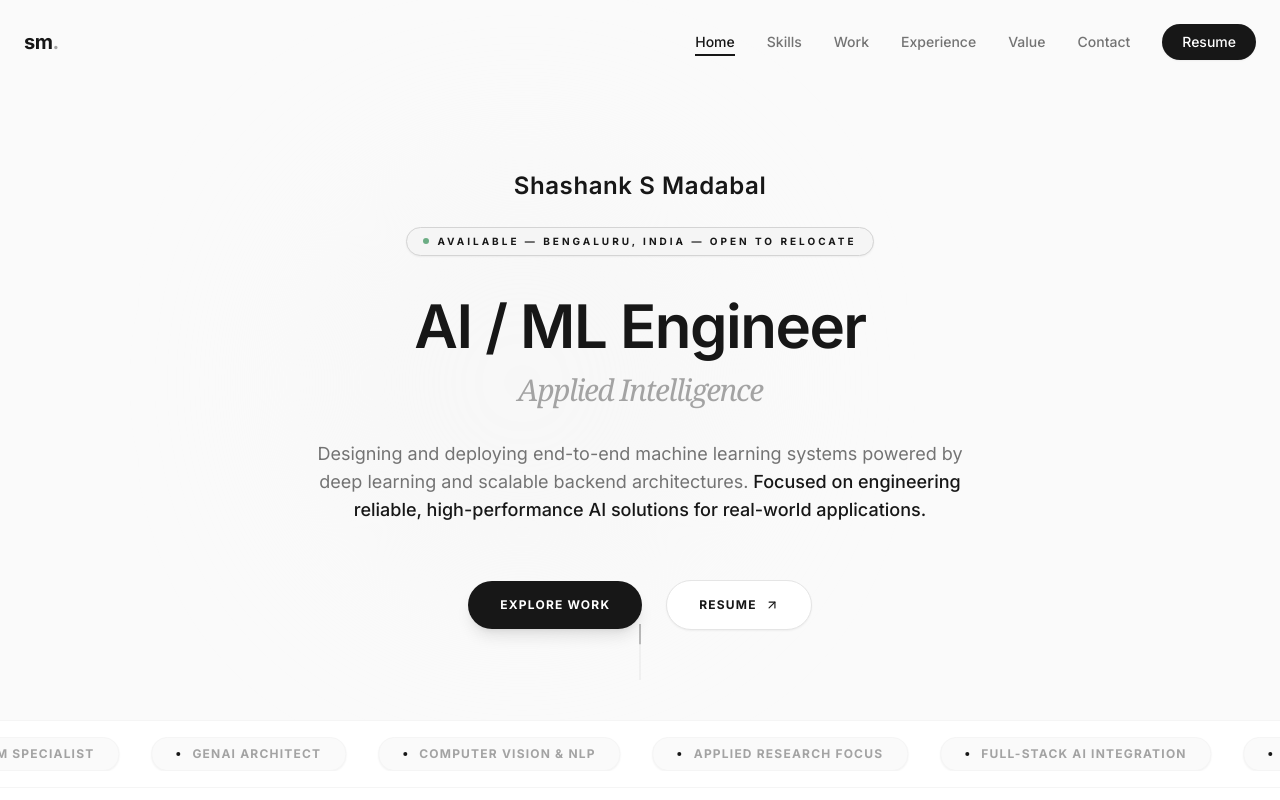
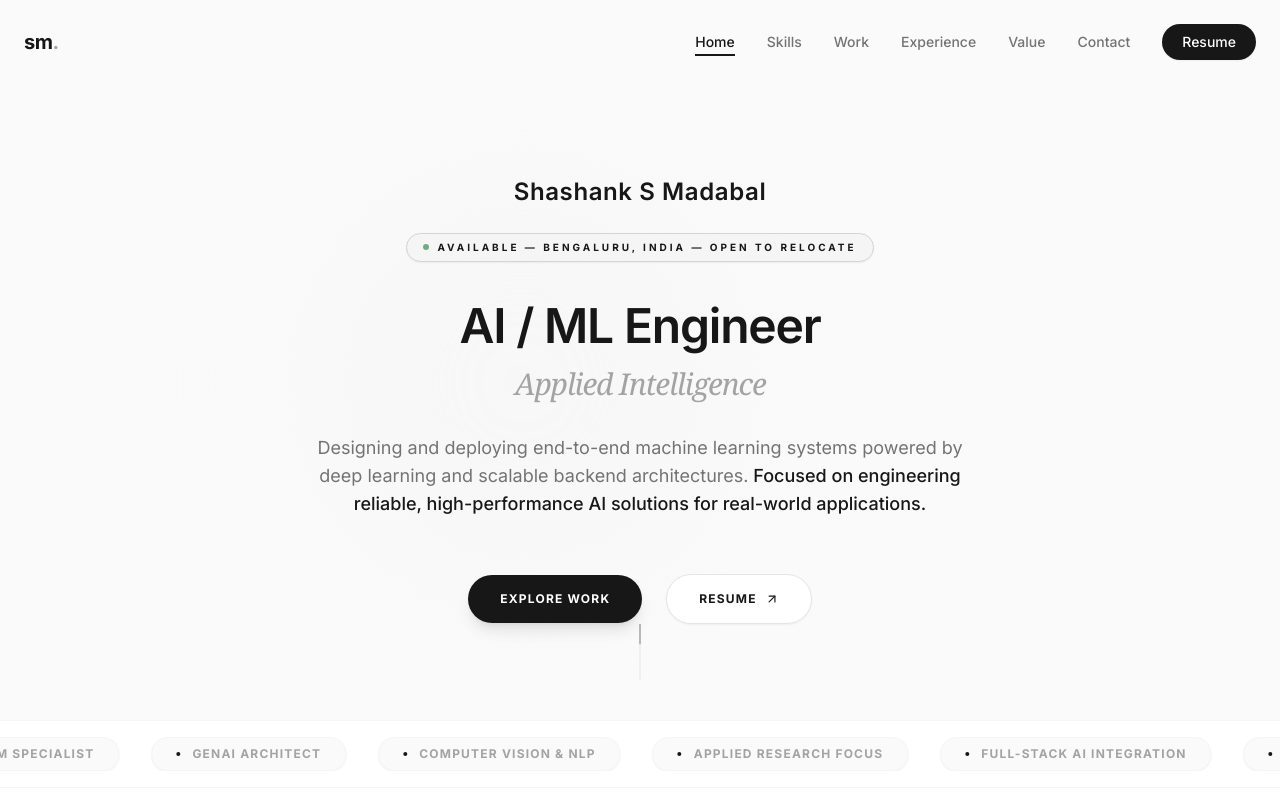
Before and after one commit to SHASHANK-SM/shashank-portfolio, a React (Vite) app: page / in a window 1280 px wide. Shown: the top 800 px of the page. Built offline with nearby package versions, Linux system fonts and the light colour scheme; a web font is replaced by a local one.

Commit message:
updated the hero size

```diff
--- a/components/Hero.tsx
+++ b/components/Hero.tsx
@@ -48,8 +48,9 @@ const Hero: React.FC = () => {
           initial={{ opacity: 0, y: 30 }}
           animate={{ opacity: 1, y: 0 }}
           transition={{ duration: 0.8, delay: 0.2 }}
-          className="text-3xl md:text-5xl lg:text-6xl font-semibold text-neutral-900
-                     mb-8 tracking-tight leading-[1.08] max-w-3xl mx-auto"
+          className="text-2xl md:text-4xl lg:text-5xl font-semibold
+           text-neutral-900 mb-8 tracking-tight leading-[1.1]
+           max-w-3xl mx-auto"
           onMouseEnter={() => setIsHovered(true)}
           onMouseLeave={() => setIsHovered(false)}
         >
```
